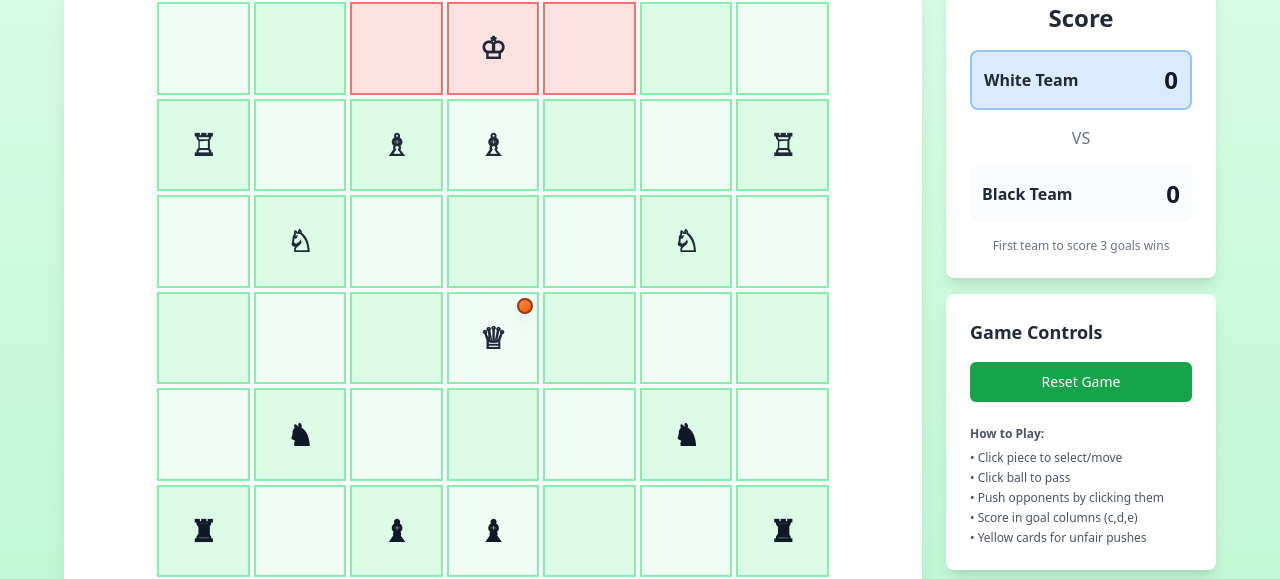
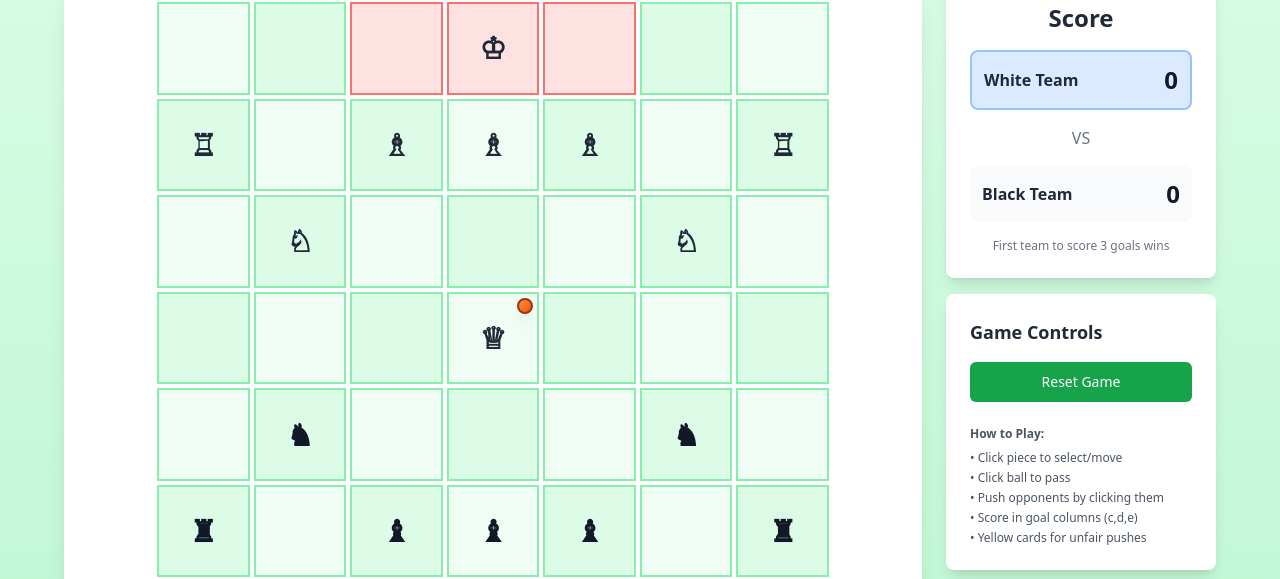
Before and after one commit to OmkarABarve/ChessPassers, a React (Vite) app: page / in a window 1280 px wide. Shown: the part 138-717 px from the top of the page. Built offline with nearby package versions, Linux system fonts and the light colour scheme.

Commit message:
Add bishops to starting positions
Add two bishops to the starting positions, one for each player, on column 4.

```diff
--- a/src/components/ChessFootball.tsx
+++ b/src/components/ChessFootball.tsx
@@ -10,6 +10,7 @@ const INITIAL_PIECES: Piece[] = [
   { id: 'w-king', type: 'king', color: 'white', position: { row: 0, col: 3 }, cards: [] },
   { id: 'w-bishop1', type: 'bishop', color: 'white', position: { row: 1, col: 2 }, cards: [] },
   { id: 'w-bishop2', type: 'bishop', color: 'white', position: { row: 1, col: 3 }, cards: [] },
+  { id: 'w-bishop3', type: 'bishop', color: 'white', position: { row: 1, col: 4 }, cards: [] },
   { id: 'w-knight1', type: 'knight', color: 'white', position: { row: 2, col: 1 }, cards: [] },
   { id: 'w-knight2', type: 'knight', color: 'white', position: { row: 2, col: 5 }, cards: [] },
   { id: 'w-rook1', type: 'rook', color: 'white', position: { row: 1, col: 0 }, cards: [] },
@@ -20,6 +21,7 @@ const INITIAL_PIECES: Piece[] = [
   { id: 'b-king', type: 'king', color: 'black', position: { row: 6, col: 3 }, cards: [] },
   { id: 'b-bishop1', type: 'bishop', color: 'black', position: { row: 5, col: 2 }, cards: [] },
   { id: 'b-bishop2', type: 'bishop', color: 'black', position: { row: 5, col: 3 }, cards: [] },
+  { id: 'b-bishop3', type: 'bishop', color: 'black', position: { row: 5, col: 4 }, cards: [] },
   { id: 'b-knight1', type: 'knight', color: 'black', position: { row: 4, col: 1 }, cards: [] },
   { id: 'b-knight2', type: 'knight', color: 'black', position: { row: 4, col: 5 }, cards: [] },
   { id: 'b-rook1', type: 'rook', color: 'black', position: { row: 5, col: 0 }, cards: [] },
```
